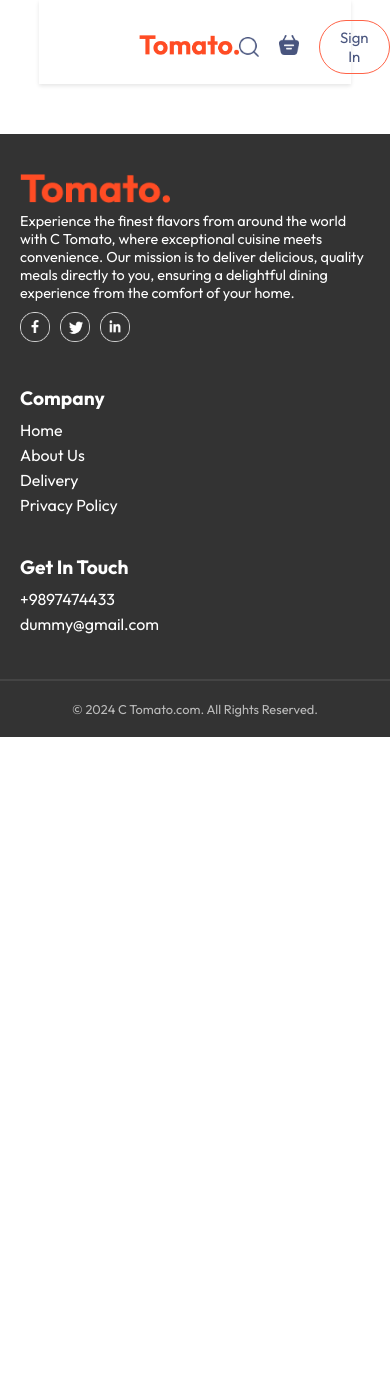
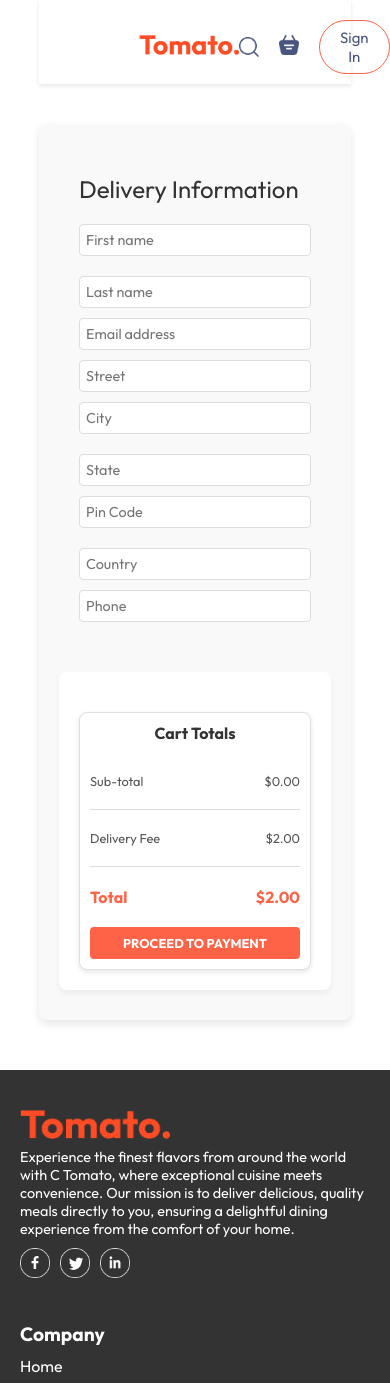
Before and after one commit to iammahesh123/Food-Delivery-App, a React (Vite) app in the folder frontend/: page /order in a window 390 px wide. Shown: the top 1383 px of the page. Before the commit the page ends 844 px from the top, so only its background shows below. Built offline with nearby package versions, Linux system fonts and the light colour scheme.

Commit message:
add PlaceOrder Component

```diff
--- a/frontend/src/pages/Cart/Cart.jsx
+++ b/frontend/src/pages/Cart/Cart.jsx
@@ -1,9 +1,12 @@
 import React, { useContext } from 'react';
 import './Cart.css';
 import { StoreContext } from '../../context/StoreContext';
+import { useNavigate } from 'react-router-dom';
 
 const Cart = () => {
   const { cartItems, food_list, removeFromCart } = useContext(StoreContext);
+
+  const navigate = useNavigate();
 
   const cartData = food_list.filter(item => cartItems[item._id] > 0);
 
@@ -68,7 +71,7 @@ const Cart = () => {
                 <b>${totalAmount}</b>
               </div>
             </div>
-            <button className="checkout-button">PROCEED TO CHECKOUT</button>
+            <button onClick={() => navigate('/order')} className="checkout-button">PROCEED TO CHECKOUT</button>
           </div>
           <div className="cart-promocode">
             <p>If you have a promo code, enter it here:</p>
--- a/frontend/src/pages/PlaceOrder/PlaceOrder.css
+++ b/frontend/src/pages/PlaceOrder/PlaceOrder.css
@@ -0,0 +1,157 @@
+.place-order {
+    display: flex;
+    justify-content: space-between;
+    padding: 20px;
+    background-color: #f9f9f9;
+    margin-top: 40px;
+    border-radius: 8px;
+    box-shadow: 0 4px 8px rgba(0, 0, 0, 0.1);
+    flex-wrap: wrap; /* Allow the form to stack vertically on small screens */
+  }
+
+  .place-order-left,
+  .place-order-right {
+    flex: 1;
+    padding: 20px;
+    box-sizing: border-box;
+    margin: 10px;
+  }
+
+  .place-order-left .title {
+    font-size: 1.5rem;
+    margin-bottom: 20px;
+    color: #333;
+  }
+
+  .place-order-left .multi-fields {
+    display: flex;
+    flex-wrap: wrap;
+    gap: 10px;
+  }
+
+  .place-order-left input[type="text"],
+  .place-order-left input[type="email"] {
+    width: calc(50% - 10px);
+    padding: 8px;
+    margin-bottom: 10px;
+    border: 1px solid #ddd;
+    border-radius: 4px;
+    font-size: 1rem;
+    color: #555;
+  }
+
+  .place-order-right {
+    flex: 1;
+    background-color: #fff;
+    padding: 20px;
+    border-radius: 8px;
+    box-shadow: 0 4px 6px rgba(0, 0, 0, 0.05);
+  }
+
+  .cart-total {
+    text-align: center;
+  }
+
+  .cart-total h2 {
+    font-size: 1.2rem;
+    margin-bottom: 20px;
+    color: #333;
+  }
+
+  .cart-total-details {
+    display: flex;
+    justify-content: space-between;
+    padding: 10px 0;
+  }
+
+  .cart-total-details p {
+    margin: 0;
+    font-size: 1rem;
+    color: #555;
+  }
+
+  .cart-total-details b {
+    font-size: 1.2rem;
+    color: tomato;
+  }
+
+  hr {
+    margin: 10px 0;
+    border: 0;
+    border-top: 1px solid #ddd;
+  }
+
+  .checkout-button {
+    display: block;
+    width: 100%;
+    padding: 10px;
+    background-color: tomato;
+    color: #fff;
+    border: none;
+    border-radius: 4px;
+    font-size: 1rem;
+    cursor: pointer;
+    transition: background-color 0.3s;
+  }
+
+  .checkout-button:hover {
+    background-color: #0056b3;
+  }
+
+  /* Media Queries for Responsive Design */
+  @media (max-width: 768px) {
+    .place-order {
+      flex-direction: column;
+    }
+
+    .place-order-left,
+    .place-order-right {
+      margin: 10px 0;
+    }
+
+    .place-order-left .multi-fields {
+      flex-direction: column;
+    }
+
+    .place-order-left input[type="text"],
+    .place-order-left input[type="email"] {
+      width: 100%; /* Full width on smaller screens */
+    }
+
+    .cart-total h2 {
+      font-size: 1rem;
+    }
+
+    .cart-total-details p {
+      font-size: 0.9rem; /* Smaller font size for details */
+    }
+
+    .cart-total-details b {
+      font-size: 1.1rem;
+    }
+
+    .checkout-button {
+      font-size: 0.9rem; /* Smaller button text on smaller screens */
+    }
+  }
+
+  @media (max-width: 480px) {
+    .place-order-left input[type="text"],
+    .place-order-left input[type="email"] {
+      padding: 6px; /* Adjust padding for smaller inputs */
+      font-size: 0.9rem; /* Smaller font size for inputs */
+    }
+
+    .cart-total-details p {
+      font-size: 0.8rem; /* Further reduced font size for details */
+    }
+
+    .cart-total-details b {
+      font-size: 1rem;
+    }
+
+    .checkout-button {
+      padding: 8px;
+      font-size: 0.8rem; /* Smaller button text on even smaller screens */
+    }
+  }
--- a/frontend/src/pages/PlaceOrder/PlaceOrder.jsx
+++ b/frontend/src/pages/PlaceOrder/PlaceOrder.jsx
@@ -1,12 +1,62 @@
-import React from 'react'
-import './PlaceOrder.css'
+import React, { useContext } from 'react';
+import './PlaceOrder.css';
+import { StoreContext } from '../../context/StoreContext';
 
 const PlaceOrder = () => {
+  const { getTotalCartAmount } = useContext(StoreContext);
+
+  const deliveryFee = 2.0;
+  const totalAmount = (parseFloat(getTotalCartAmount()) + deliveryFee).toFixed(2);
+
   return (
-    <div>
+    <form className="place-order">
+      {/* Left Section: Delivery Information */}
+      <div className="place-order-left">
+        <p className="title">Delivery Information</p>
+        <div className="multi-fields">
+          <input type="text" placeholder="First name" name="firstName" />
+          <input type="text" placeholder="Last name" name="lastName" />
+        </div>
+        <input type="email" placeholder="Email address" name="email" />
+        <input type="text" placeholder="Street" name="street" />
+        <div className="multi-fields">
+          <input type="text" placeholder="City" name="city" />
+          <input type="text" placeholder="State" name="state" />
+        </div>
+        <div className="multi-fields">
+          <input type="text" placeholder="Pin Code" name="pinCode" />
+          <input type="text" placeholder="Country" name="country" />
+        </div>
+        <input type="text" placeholder="Phone" name="phone" />
+      </div>
 
-    </div>
-  )
-}
+      {/* Right Section: Cart Totals */}
+      <div className="place-order-right">
+        <div className="cart-total">
+          <h2>Cart Totals</h2>
+          <div>
+            <div className="cart-total-details">
+              <p>Sub-total</p>
+              <p>${getTotalCartAmount()}</p>
+            </div>
+            <hr />
+            <div className="cart-total-details">
+              <p>Delivery Fee</p>
+              <p>${deliveryFee.toFixed(2)}</p>
+            </div>
+            <hr />
+            <div className="cart-total-details">
+              <b>Total</b>
+              <b>${totalAmount}</b>
+            </div>
+          </div>
+          <button type="button" className="checkout-button">
+            PROCEED TO PAYMENT
+          </button>
+        </div>
+      </div>
+    </form>
+  );
+};
 
-export default PlaceOrder
+export default PlaceOrder;
```
